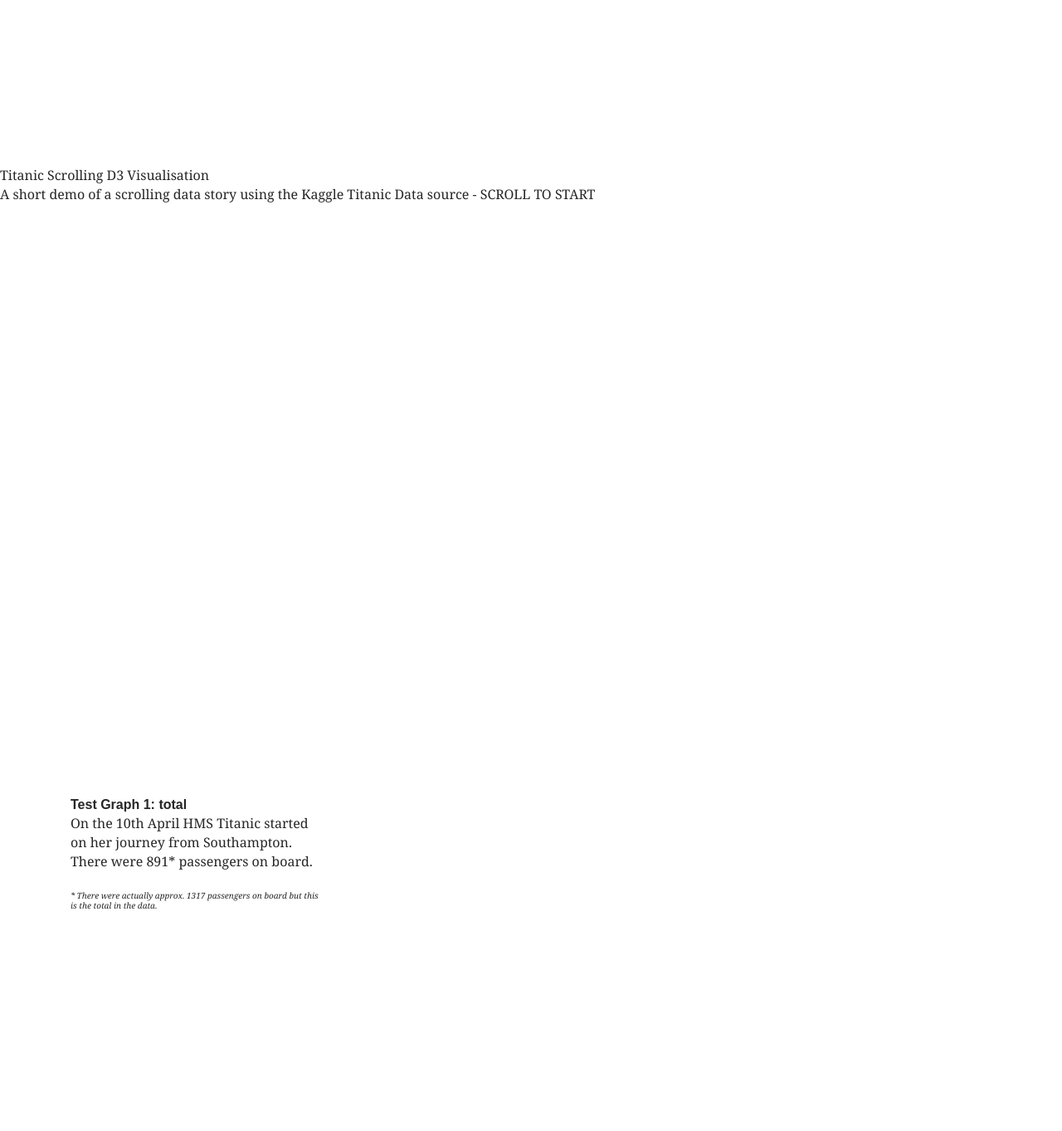
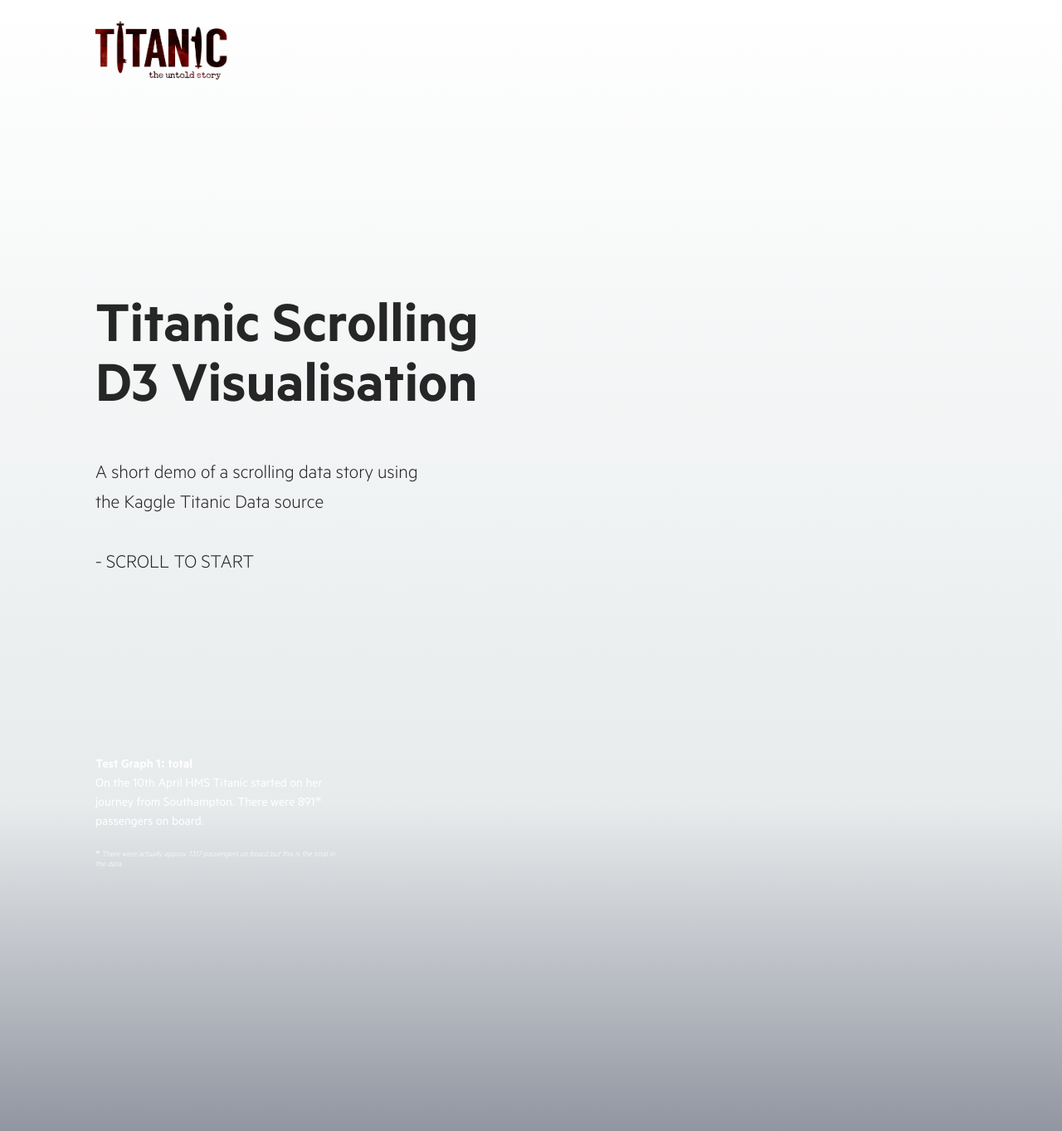
Before and after one commit to UW-CSE442-WI20/FP-titanic, a website built with Parcel: page src/scrolling/testindex.html in a window 1280 px wide. Shown: the top 1363 px of the page at 83% size. Built offline with nearby package versions, Linux system fonts and the light colour scheme; no server answers.

Commit message:
some design

```diff
--- /dev/null
+++ b/src/scrolling/index.css
@@ -0,0 +1,19 @@
+.header img {
+    /* float: left; */
+    position: relative;
+    /* width: 100px; */
+    height: 100px;
+    /* background:; */
+    top: 10px;
+    bottom: 20px;
+  }
+
+  .header h1 {
+    position: relative;
+    top: 18px;
+    left: 10px;
+  }
+
+body {
+    background-image: linear-gradient(white,#E7EBEC, #141832, black);
+}
--- a/src/scrolling/testindex.html
+++ b/src/scrolling/testindex.html
@@ -6,13 +6,22 @@
 
   <link rel="stylesheet" type="text/css" href="https://stackpath.bootstrapcdn.com/bootstrap/4.1.3/css/bootstrap.min.css"/>
   <link rel="stylesheet" type="text/css" href="testtitanic.css"/>
+  <link rel="stylesheet" type="text/css" href="index.css"/>
 </head>
 <body>
-<div class="cover">
-  <div class="title">Titanic Scrolling D3 Visualisation</div>
-    A short demo of a scrolling data story using the Kaggle Titanic Data source - SCROLL TO START<br/><br/>
-</div>
+
 <div class="container">
+  <div class="header">
+    <img src="logo.png" alt="logo" />
+    <!-- <h1>My website name</h1> -->
+  </div>
+
+  <div class="cover">
+    <div class="title">Titanic Scrolling<br/>D3 Visualisation</div>
+      A short demo of a scrolling data story using<br/>
+       the Kaggle Titanic Data source<br/><br/>
+      - SCROLL TO START
+  </div>
 
   <div id='graphic'>
     <div id='vis'>
--- a/src/scrolling/testtitanic.css
+++ b/src/scrolling/testtitanic.css
@@ -1,7 +1,48 @@
+@font-face {
+  font-family: "metric-test-regular";
+  src: url("./fonts/metric-test-regular.woff") format('woff');
+  font-style: normal;
+}
 
-/* .container {
-  /* width: 890px; */
-/* } */
+@font-face {
+  font-family: "metric-test-regular";
+  src: url("./fonts/metric-test-regular-italic.woff") format('woff');
+  font-style: italic;
+}
+
+@font-face {
+  font-family: "metric-test-light";
+  src: url("./fonts/metric-test-light.woff") format('woff');
+  font-style: normal;
+}
+
+@font-face {
+  font-family: "metric-test-regular";
+  src: url("./fonts/metric-test-light-italic.woff") format('woff');
+  font-style: italic;
+}
+
+@font-face {
+  font-family: "metric-test-semibold";
+  src: url("./fonts/metric-test-semibold.woff") format('woff');
+  font-style: normal;
+}
+
+@font-face {
+  font-family: "metric-test-semibold";
+  src: url("./fonts/metric-test-semibold.woff") format('woff');
+  font-style: italic;
+}
+
+@font-feature-values {
+  if() {
+
+  }
+}
+
+.container {
+  width: 1080px;
+}
 
 #graphic {
   padding-top: 60px;
@@ -21,6 +62,7 @@
 }
 
 .note {
+  font-family: "metric-test-light";
   font-size: 10px;
   font-style: italic;
   line-height: 12px;
@@ -37,11 +79,22 @@
 
 .cover {
   height: 200px;
-  margin-top: 200px;
-  margin-bottom: 200px;
-  font-family: "TiemposTextWeb-Regular","Georgia";
-  font-size: 16px;
-  line-height: 23px;
+  margin-top: 250px;
+  /* margin-bottom: 200px; */
+  /* font-family: "TiemposTextWeb-Regular","san-serif"; */
+  font-family: "metric-test-light";
+  font-size: 24px;
+  /* line-height: 23px; */
+  color: #262626;
+}
+
+.cover .title{
+  height: 200px;
+  /* margin-top: 200px; */
+  /* margin-bottom: 200px; */
+  font-family: "metric-test-semibold";
+  font-size: 72px;
+  line-height: 72px;
   color: #262626;
 }
 
@@ -49,21 +102,23 @@
   width: 300px;
   height: 50vh;
   margin-bottom: 200px;
-  font-family: "TiemposTextWeb-Regular","Georgia";
+  /* font-family: "TiemposTextWeb-Regular","san-serif"; */
+  font-family: "metric-test-regular";
   font-size: 16px;
   line-height: 23px;
   /* color: #767678; */
-  color: #262626;
+  color: white;
+  mix-blend-mode: difference;
 
   /* trigger: 0.33; */
 }
 
 #sections .title {
-  font-family: Arial,Helvetica,"san-serif";
+  font-family: "metric-test-semibold";
   font-size: 16px;
   font-weight: bold;
   margin-bottom: 2px;
-  color: #262626;
+  color: white;
   line-height: 1.2em;
 }
 
```
Also changed, not shown: src/scrolling/fonts/metric-test-light-italic.woff (added), src/scrolling/fonts/metric-test-light.woff (added), src/scrolling/fonts/metric-test-regular-italic.woff (added), src/scrolling/fonts/metric-test-regular.woff (added), src/scrolling/fonts/metric-test-semibold-italic.woff (added), src/scrolling/fonts/metric-test-semibold.woff (added), src/scrolling/logo.png (added).
